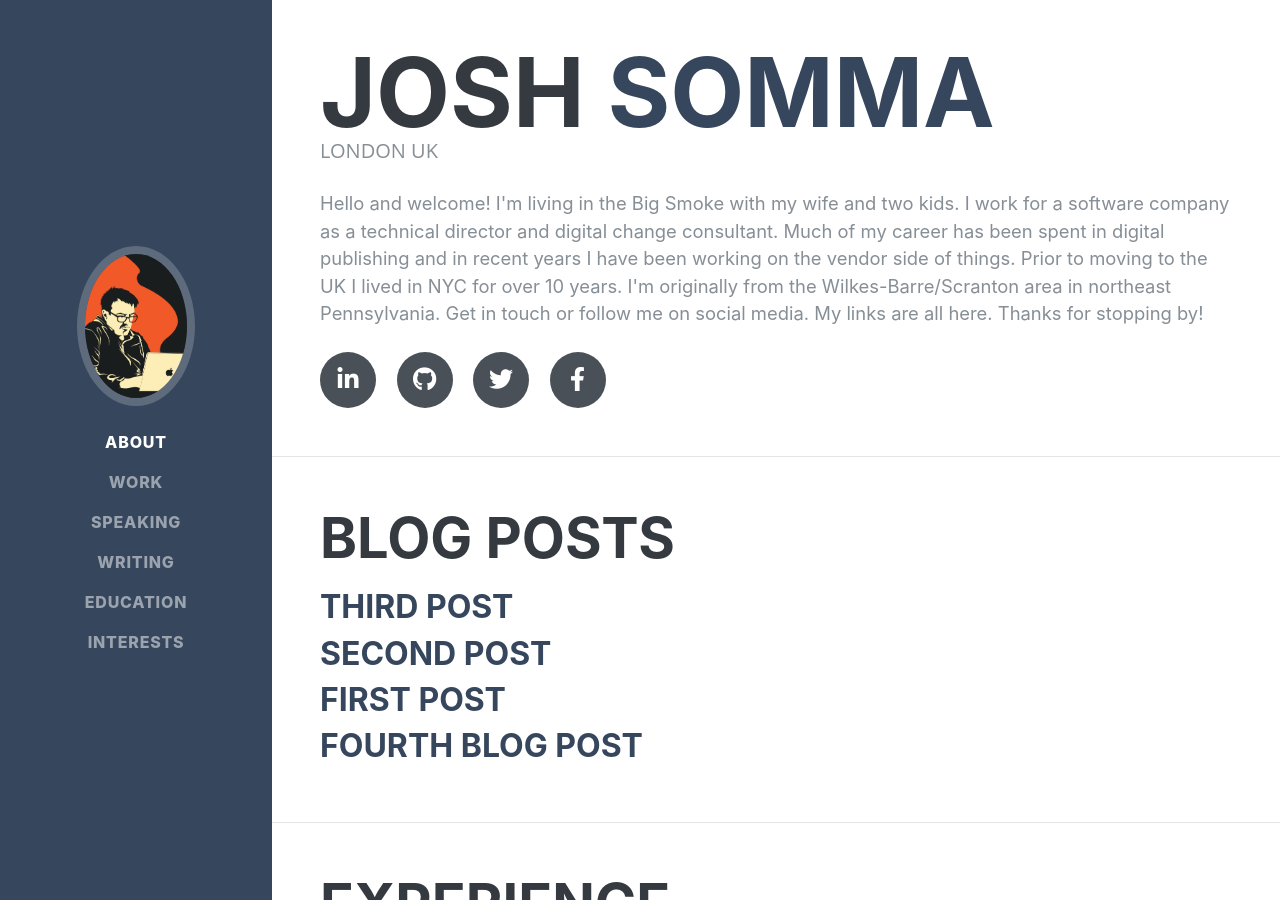
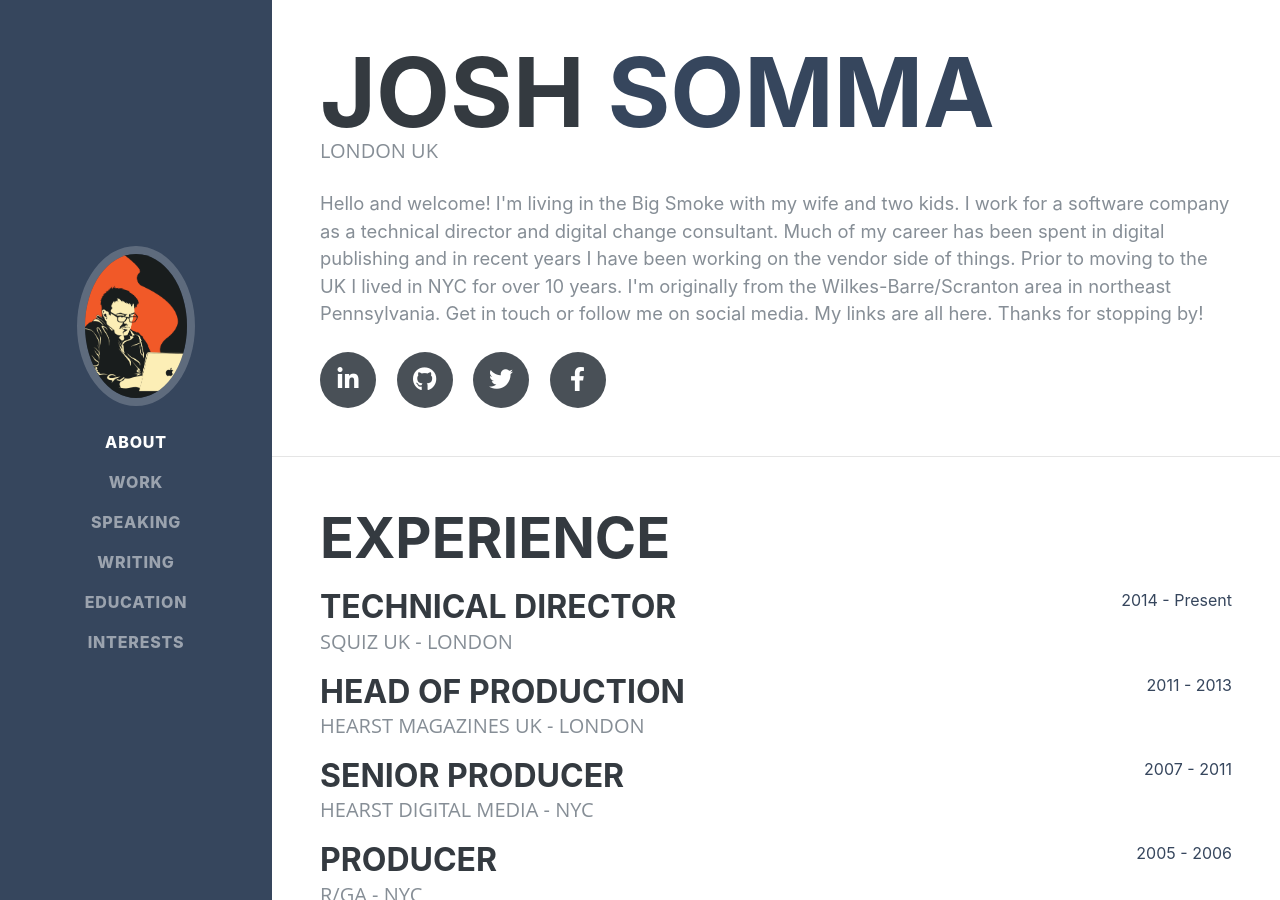
Before and after one commit to joshsomma/personal-website, a Jekyll site: the page built from index.html, in a window 1280 px wide and 900 px high. Built offline with Jekyll 4.4.1, drawn with Linux system fonts in a browser that asks for light colours; nearby versions of some CDN libraries; some web fonts are replaced.

Commit message:
moved blog post module to include and commented out

```diff
--- a/_layouts/default.html
+++ b/_layouts/default.html
@@ -31,24 +31,6 @@
             {% include social_icons.html %}
 
           </div>
-        </section>
-
-        <hr class="m-0">
-
-        <section class="resume-section p-3 p-lg-5 d-flex justify-content-center" id="blog">
-            <div class="w-100">
-                <h2 class="mb-3">Blog posts</h2>
-
-                {% for post in site.posts %}
-                    <div class="resume-item d-flex flex-column flex-md-row justify-content-between mb-2">
-                        <div class="resume-content">
-                            <h3 class="mb-0"><a href="{{ post.url }}">{{ post.title }}</a></h3>
-                        </div>
-                    </div>
-                {% endfor %}
-
-            </div>
-
         </section>
 
         <hr class="m-0">
```
